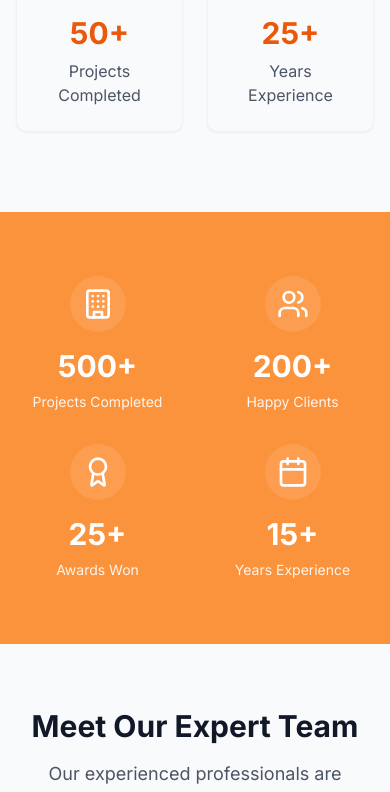
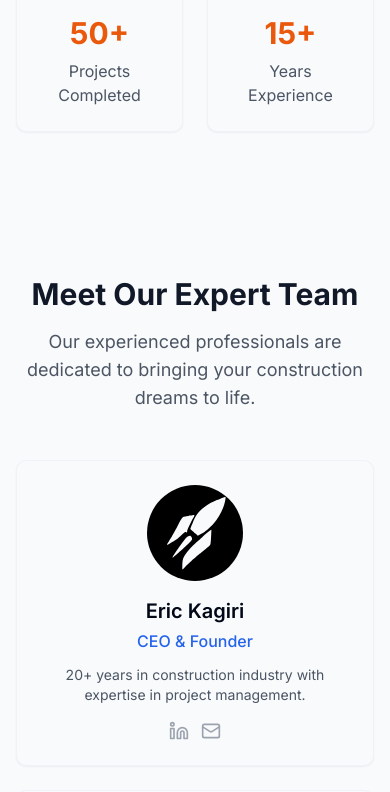
Before and after one commit to victornjiru80/EKON-v2, a React (Vite) app: page /about in a window 390 px wide. Shown: the part 939-1731 px from the top of the page. Built offline with nearby package versions, Linux system fonts and the light colour scheme.

Commit message:
tried fixing the height of hero section on mobile devices

```diff
--- a/src/components/About.tsx
+++ b/src/components/About.tsx
@@ -68,7 +68,7 @@ const About: React.FC = () => {
             </p>
 
             <div className="grid grid-cols-2 gap-6">
-              {[{num: '50+', label: 'Projects Completed'}, {num: '25+', label: 'Years Experience'}].map((stat, i) => (
+              {[{num: '50+', label: 'Projects Completed'}, {num: '15+', label: 'Years Experience'}].map((stat, i) => (
                 <motion.div
                   key={stat.label}
                   custom={i}
--- a/src/components/Hero.tsx
+++ b/src/components/Hero.tsx
@@ -33,7 +33,7 @@ const Hero: React.FC = () => {
   }, [slides.length]);
 
   return (
-    <section className="relative h-screen overflow-hidden">
+    <section className="relative h-screen sm:h-[100svh] overflow-hidden">
       <Navbar />
 
       {slides.map((slide, index) => (
--- a/src/components/Stats.tsx
+++ b/src/components/Stats.tsx
@@ -5,7 +5,7 @@ const Stats: React.FC = () => {
   const stats = [
     {
       icon: <Building className="h-8 w-8 text-white" />,
-      number: "500+",
+      number: "50+",
       label: "Projects Completed"
     },
     {
--- a/src/pages/About.tsx
+++ b/src/pages/About.tsx
@@ -3,8 +3,6 @@ import Navbar from '@/components/Navbar';
 import Footer from '@/components/Footer';
 import About from '@/components/About';
 import Team from '@/components/Team';
-import Stats from '@/components/Stats';
-import WhyChooseUs from '@/components/WhyChooseUs';
 import Process from '@/components/Process';
 
 const AboutPage: React.FC = () => {
@@ -13,7 +11,6 @@ const AboutPage: React.FC = () => {
       <Navbar />
       <main className="pt-16">
         <About />
-        <Stats />
         <Team />
         <Process />
       </main>
```
